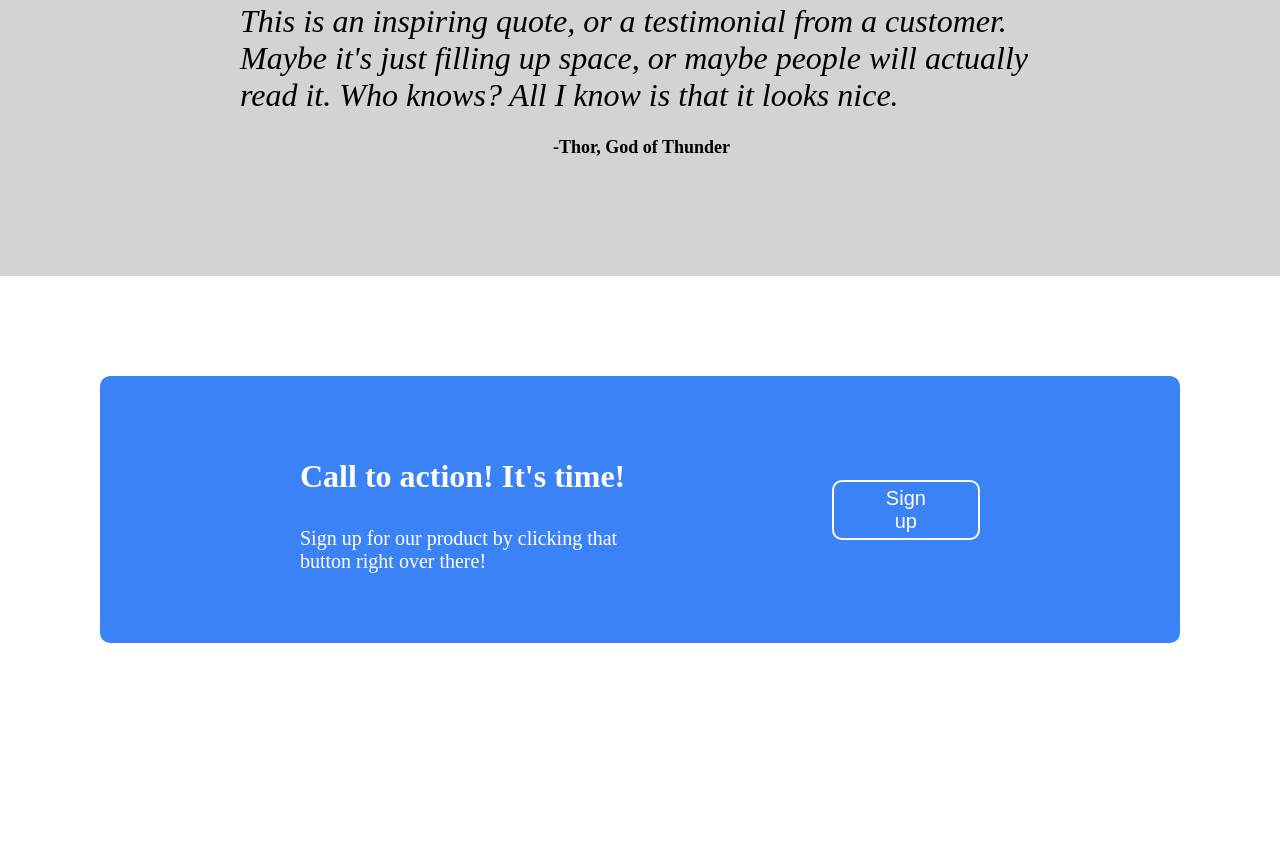
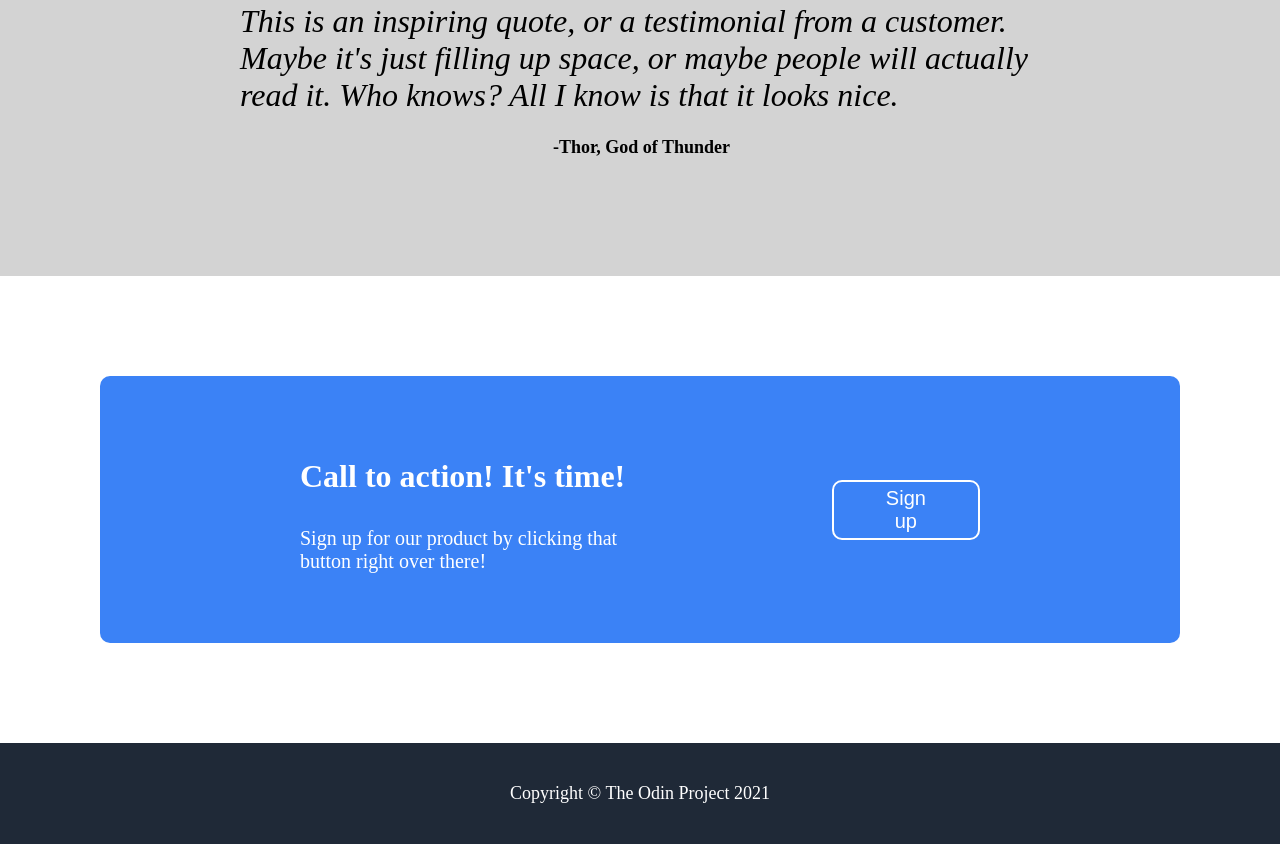
Before and after one commit to TurnerHelical/landingPage, a plain HTML site: page index.html in a window 1280 px wide. Shown: the part 1180-2024 px from the top of the page. Before the commit the page ends 1923 px from the top, so only its background shows below. Drawn offline with Linux system fonts and the light colour scheme.

Commit message:
added footer and styled it

```diff
--- a/index.html
+++ b/index.html
@@ -62,6 +62,9 @@
             <button>Sign up</button>
         </div>
     </div>
+    <footer>
+        <p>Copyright &copy The Odin Project 2021</p>
+    </footer>
 </body>
 
 </html>
--- a/styles.css
+++ b/styles.css
@@ -168,3 +168,17 @@ header ul {
     font-size: 20px;
     border-radius: 10px;
 }
+
+footer {
+    display: flex;
+    justify-content: center;
+    align-items: center;
+    background-color: #1F2937;
+    padding: 40px 0px;
+}
+
+footer p {
+    color: white;
+    font-size: 18px;
+    margin: 0px;
+}
```
